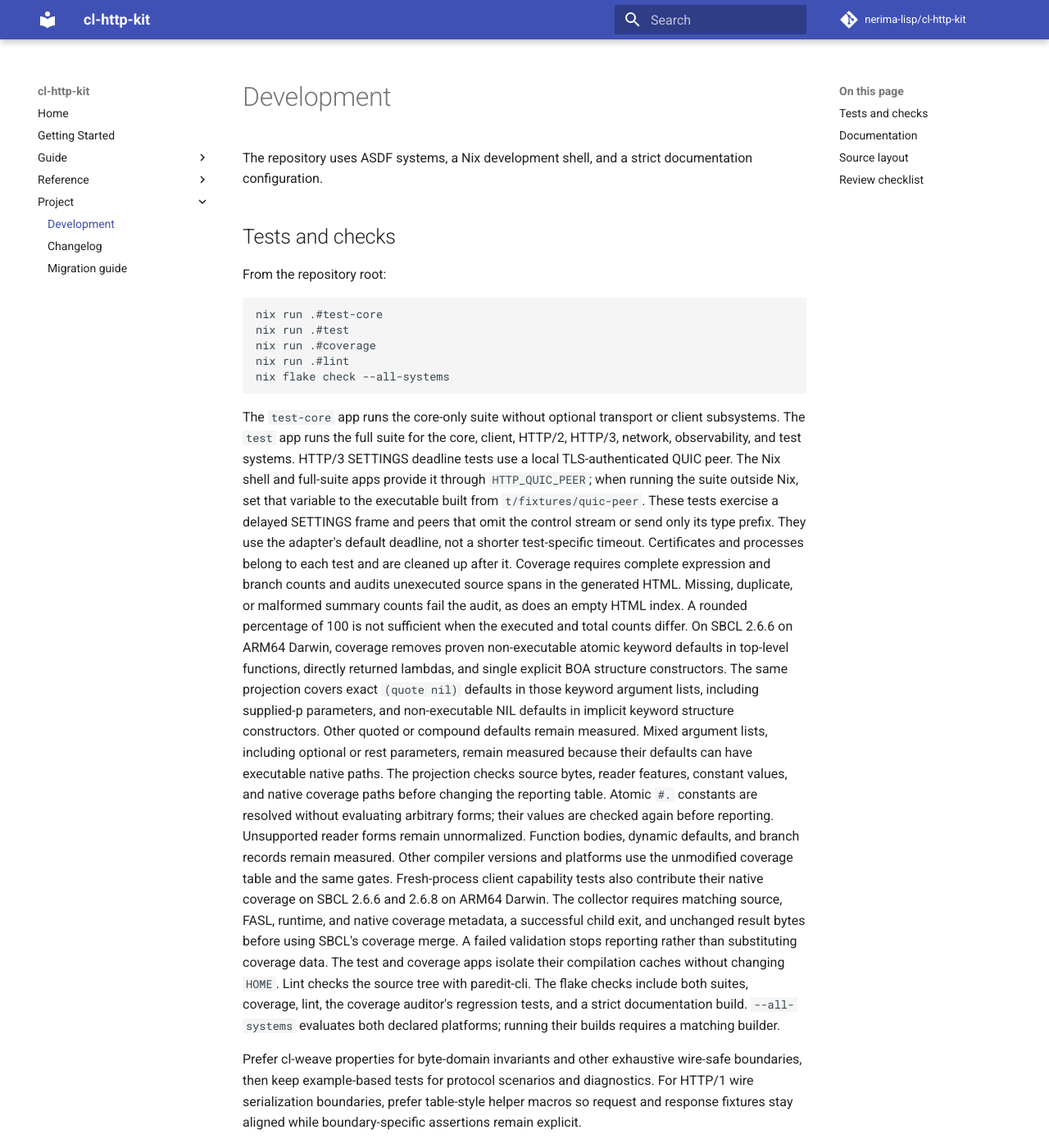
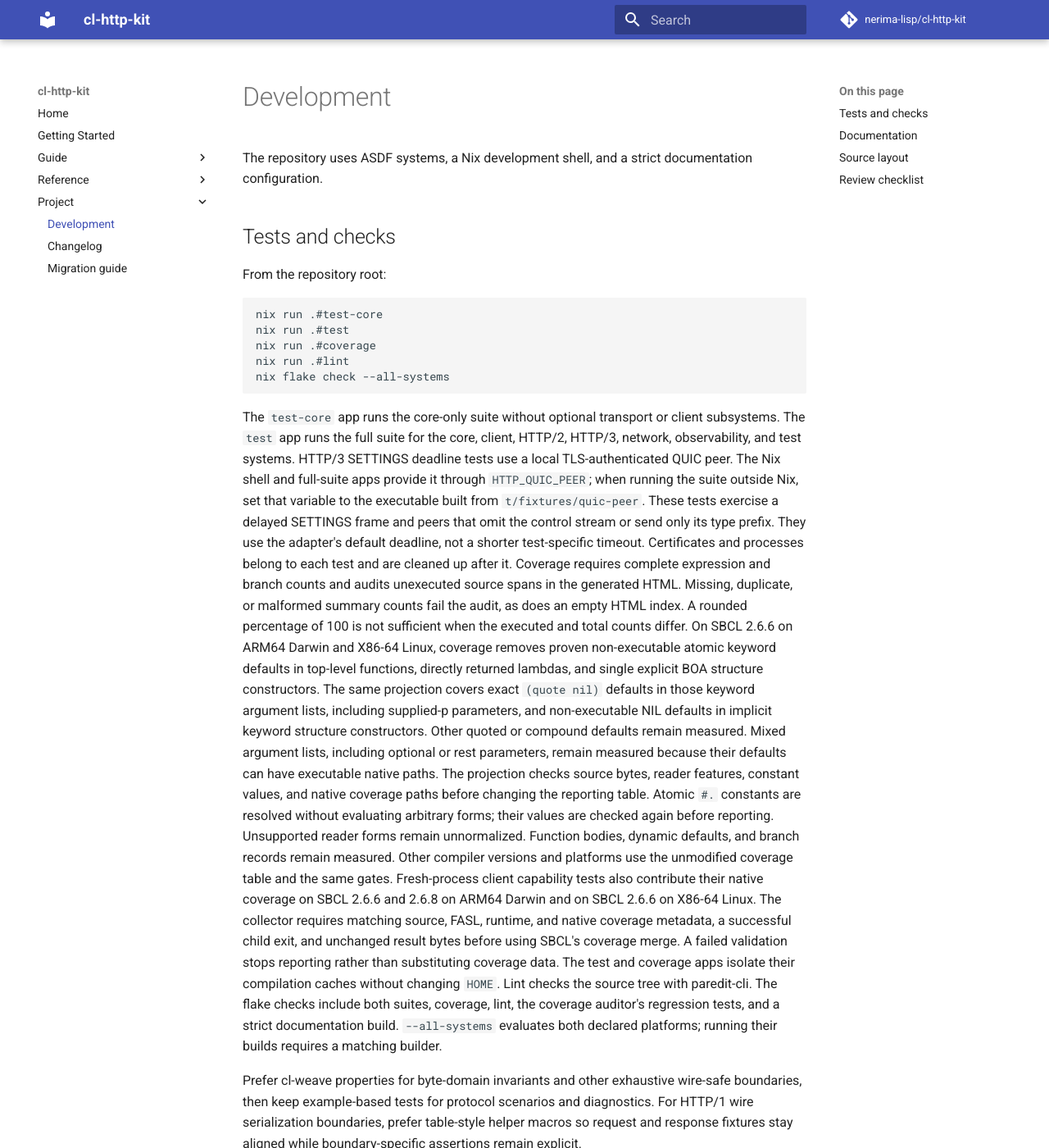
Before and after one commit to nerima-lisp/cl-http-kit, an MkDocs documentation site: the page built from docs/src/project/development.md, in a window 1280 px wide and 1400 px high. Shown: the whole window at 82% size. Built offline with MkDocs 1.6.1 and Material for MkDocs 9.7.7, drawn with Linux system fonts in a browser that asks for light colours; comment, search, counter and statistics services are not loaded.

Commit message:
build(coverage): enable projection and child merge on x86-64 Linux
checks.x86_64-linux.coverage failed with "Coverage threshold failed for
EXPRESSION: 99.36% is below 100.00%", both on 76cf41b and after
f6ce344 removed perl from the test helper. Two coverage corrections were
gated to ARM64 Darwin: the projection that drops proven non-executable
keyword defaults (522 expressions on ARM64 Darwin), and the merge of
coverage from the fresh-process client capability tests. On the CI
runtime, SBCL 2.6.6 on X86-64 Linux, neither ran.

Both now also accept SBCL 2.6.6 on X86-64 Linux; 2.6.8 stays ARM64
Darwin only because it was not run on Linux. On X86-64, sb-cover keeps
the marks as raw bytes behind a system-area pointer and leaves an
unexecuted mark at 0, where ARM64 uses a byte vector and #xFF, so the
child merge reads and tests marks per backend. The platform test in
t/coverage-normalization.lisp and the child-merge test fixtures follow
the same rules.

With this change the Linux run merged 3 verified children, projected 522
expressions, and passed the coverage thresholds and the other flake
checks.

```diff
--- a/docs/src/project/development.md
+++ b/docs/src/project/development.md
@@ -29,8 +29,9 @@ Coverage requires complete expression and branch counts and audits unexecuted
 source spans in the generated HTML. Missing, duplicate, or malformed summary
 counts fail the audit, as does an empty HTML index. A rounded percentage of
 100 is not sufficient when the executed and total counts differ.
-On SBCL 2.6.6 on ARM64 Darwin, coverage removes proven non-executable atomic
-keyword defaults in top-level functions, directly returned lambdas, and
+On SBCL 2.6.6 on ARM64 Darwin and X86-64 Linux, coverage removes proven
+non-executable atomic keyword defaults in top-level functions, directly
+returned lambdas, and
 single explicit BOA structure constructors. The same projection covers exact
 `(quote nil)` defaults in those keyword argument lists, including supplied-p
 parameters, and non-executable NIL defaults in implicit keyword structure
@@ -44,8 +45,9 @@ unnormalized. Function bodies, dynamic defaults, and branch records remain
 measured. Other compiler versions and platforms use the unmodified coverage
 table and the same gates.
 Fresh-process client capability tests also contribute their native coverage on
-SBCL 2.6.6 and 2.6.8 on ARM64 Darwin. The collector requires matching source,
-FASL, runtime, and native coverage metadata, a successful child exit, and
+SBCL 2.6.6 and 2.6.8 on ARM64 Darwin and on SBCL 2.6.6 on X86-64 Linux. The
+collector requires matching source, FASL, runtime, and native coverage
+metadata, a successful child exit, and
 unchanged result bytes before using SBCL's coverage merge. A failed validation
 stops reporting rather than substituting coverage data.
 The test and coverage apps isolate their compilation caches without changing
```
Also changed, not shown: 4 other files.
